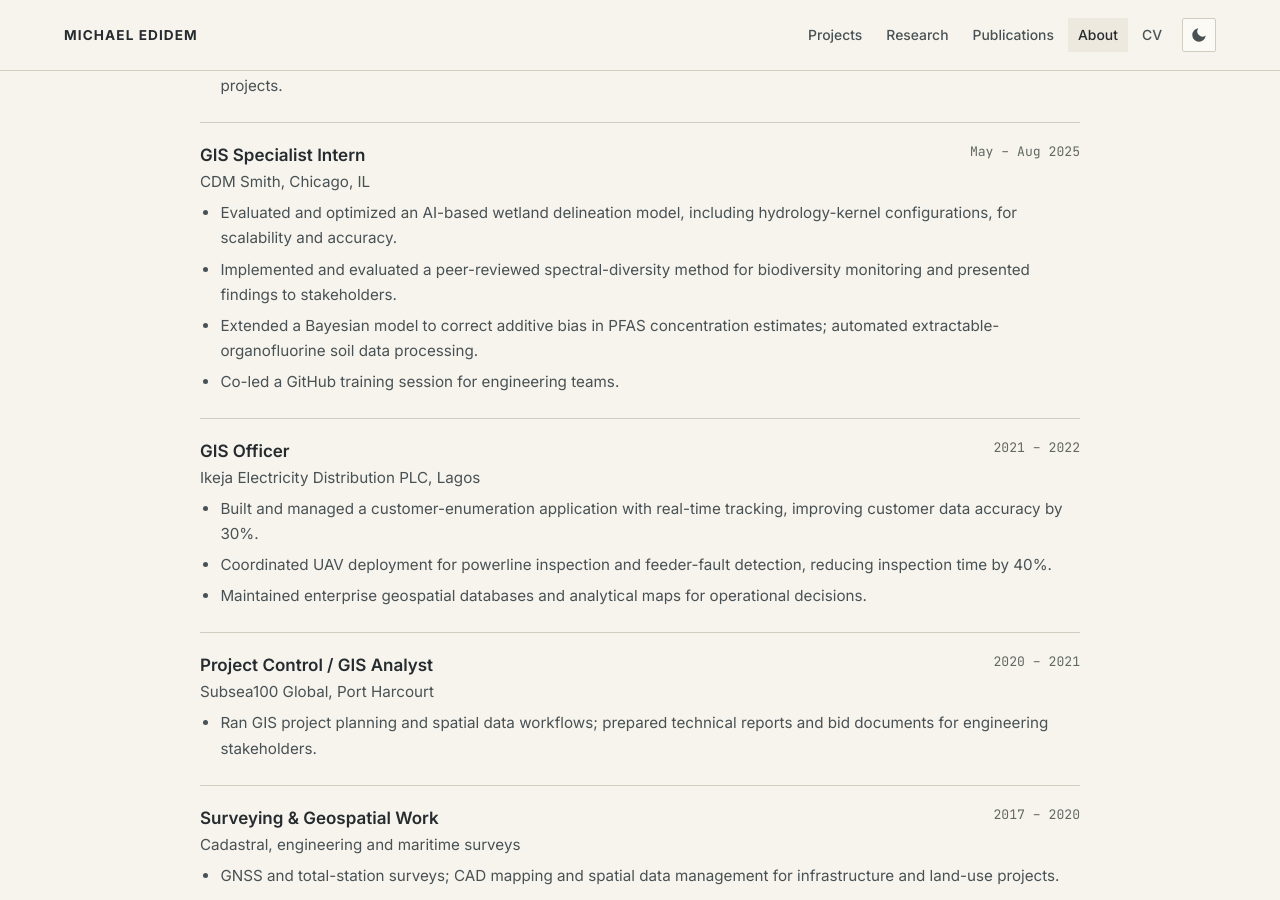
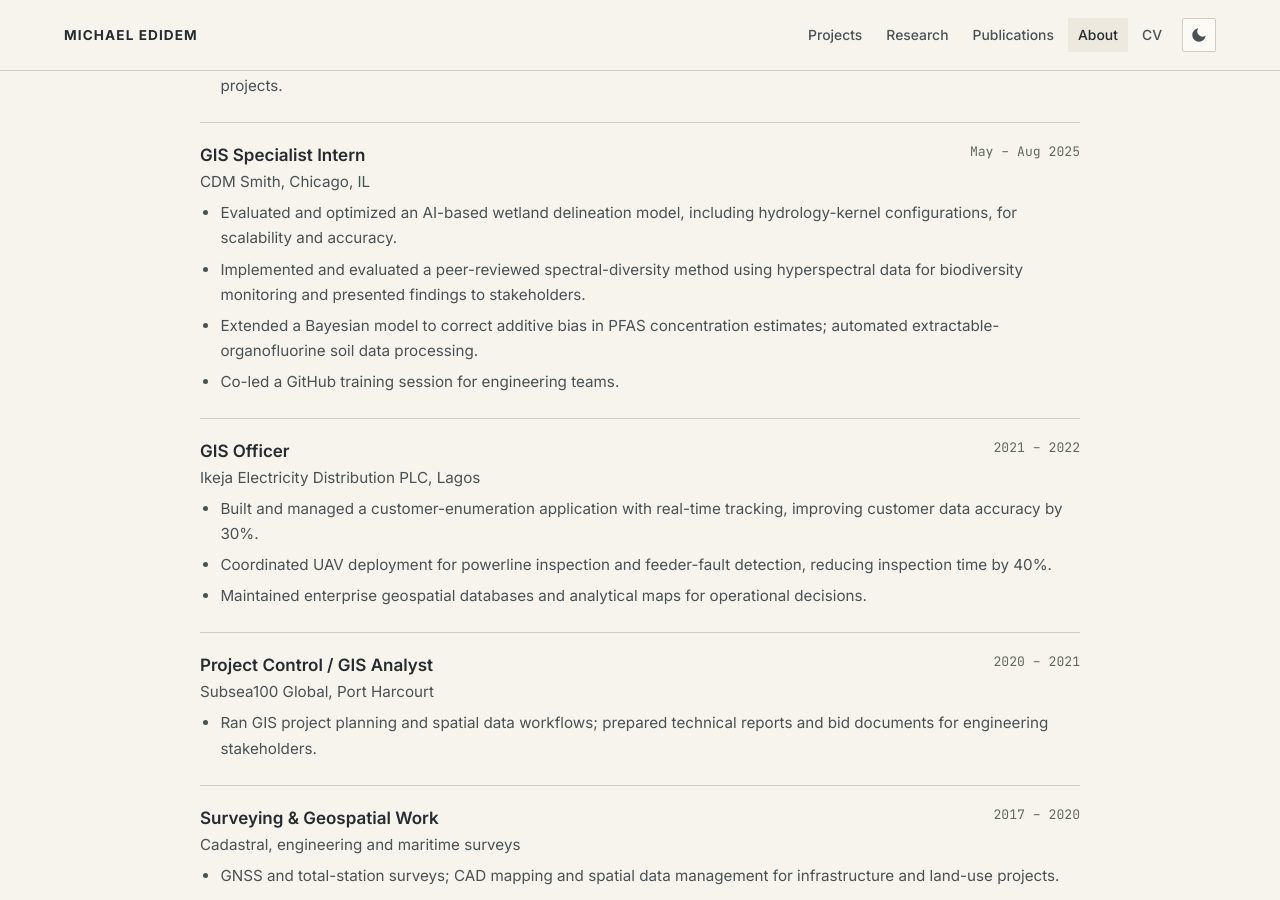
Before and after one commit to mikedidem/medidem, a Jekyll site: the page built from _pages/about.html, in a window 1280 px wide and 900 px high, scrolled down 865 px. Built offline with Jekyll 4.4.1, drawn with Linux system fonts in a browser that asks for light colours.

Commit message:
Specify hyperspectral data in biodiversity monitoring experience

```diff
--- a/_pages/about.html
+++ b/_pages/about.html
@@ -39,7 +39,7 @@ description: "Background, experience, education and awards of Michael Edidem."
       <div class="timeline-item__org">CDM Smith, Chicago, IL</div>
       <ul>
         <li>Evaluated and optimized an AI-based wetland delineation model, including hydrology-kernel configurations, for scalability and accuracy.</li>
-        <li>Implemented and evaluated a peer-reviewed spectral-diversity method for biodiversity monitoring and presented findings to stakeholders.</li>
+        <li>Implemented and evaluated a peer-reviewed spectral-diversity method using hyperspectral data for biodiversity monitoring and presented findings to stakeholders.</li>
         <li>Extended a Bayesian model to correct additive bias in PFAS concentration estimates; automated extractable-organofluorine soil data processing.</li>
         <li>Co-led a GitHub training session for engineering teams.</li>
       </ul>
```
